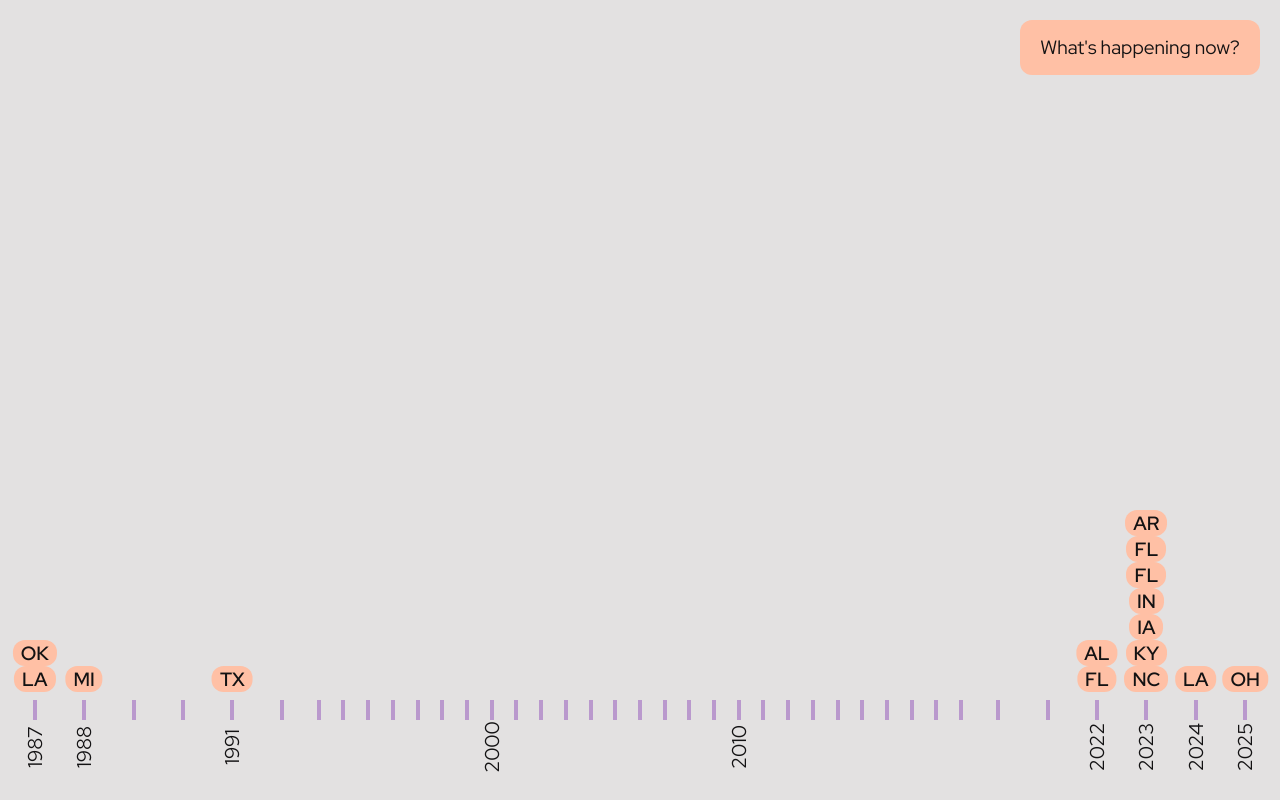
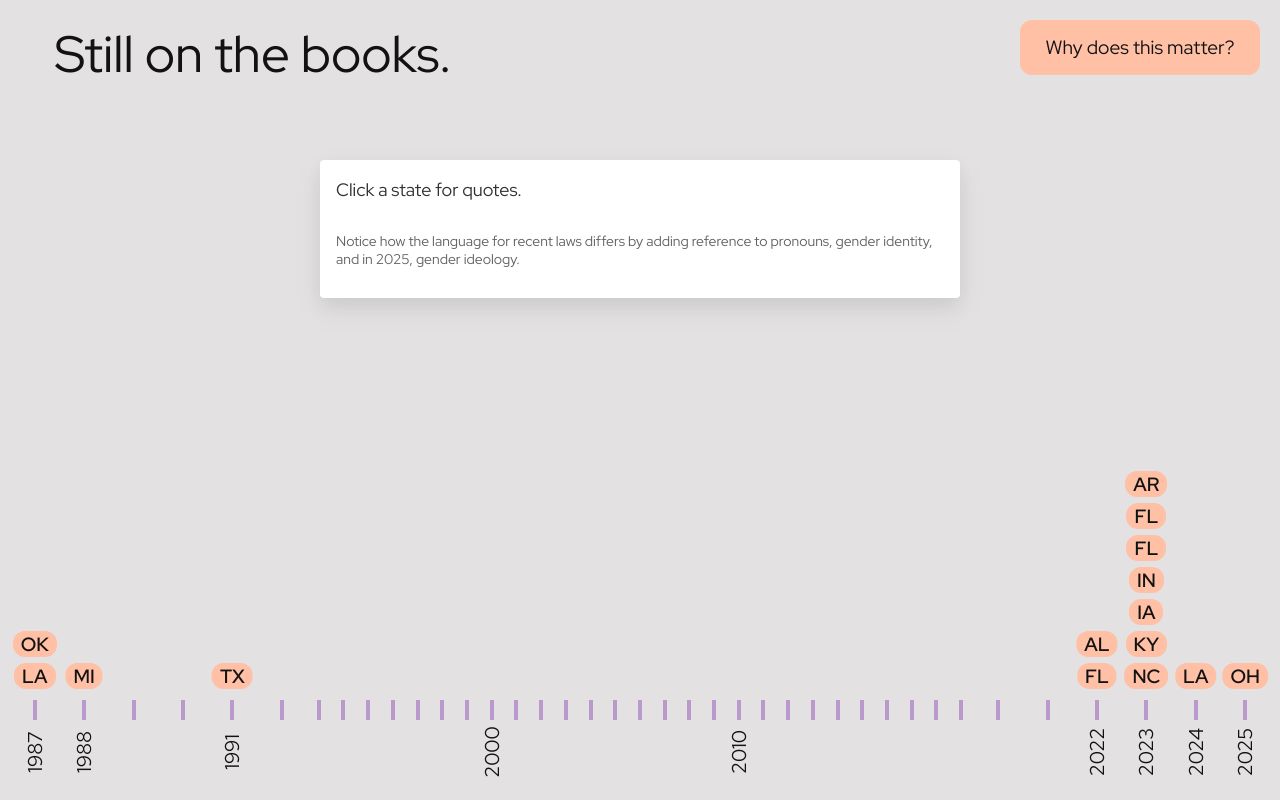
Before and after one commit to DaiaRose/msdv-thesis, a Vue app in the folder Project/vue-app/: page /#/CensorLaws in a window 1280 px wide. Built offline with nearby package versions, Linux system fonts and the light colour scheme.

Commit message:
laws timeline MVP

```diff
--- a/Project/vue-app/src/pages/CensorLaws.vue
+++ b/Project/vue-app/src/pages/CensorLaws.vue
@@ -1,9 +1,12 @@
 <!-- src/pages/CensorLaws.vue -->
 <template>
     <div class="censor-laws">
+      <header class="page-header">
+      <p class="currently-statement">Still on the books.</p>
+    </header>
     <!-- Navigation button timeline item -->
     <button class="next-button" @click="goToNextPage">
-      What's happening now?
+      Why does this matter?
     </button>
 
     <!-- Timeline Section -->
@@ -35,6 +38,7 @@
         v-model="dialogVisible"
         :title="dialogTitle"
         width="50%"
+        top="20vh"
         :close-on-click-modal="true"
         custom-class="law-quote-dialog"
         :show-close="false"
@@ -122,9 +126,9 @@ export default {
         2025: { showLabel: true, states: [{ abbr: "OH", tooltip: "Ohio details", title: "Ohio – Bill Name" }] }
       },
       // Dialog state
-      dialogVisible: false,
-      dialogContent: "",
-      dialogTitle: "Details"
+      dialogVisible: true,
+      dialogTitle: "Click a state for quotes.",
+      dialogContent: "Notice how the language for recent laws differs by adding reference to pronouns, gender identity, and in 2025, gender ideology.",
     };
   },
   computed: {
@@ -153,6 +157,10 @@ export default {
 };
 </script>
 <style scoped>
+.page-header {
+  padding: 1.5rem 1rem;
+}
+
 /* Layout */
 .censor-laws {
   position: relative;
@@ -203,7 +211,7 @@ export default {
 }
 .year {
   position: absolute;
-  bottom: -20px;
+  bottom: -25px;
   left: 50%;
   transform: translateX(-50%) rotate(-90deg);
   font-size: 20px;
@@ -223,8 +231,8 @@ export default {
 }
 .state-abbr {
   padding: 0 8px;
-  margin: 0.25rem 0;
   font-size: 1.2rem;
+  line-height: 2rem;
   font-weight: 600;
   color: var(--dark);
   background-color: var(--lightOrange);
--- a/Project/vue-app/src/pages/TimelinePage.vue
+++ b/Project/vue-app/src/pages/TimelinePage.vue
@@ -2,7 +2,7 @@
 <template>
   <div class="horizontal-timeline">
     <!-- Label cards on left, matching next-button style for structure but vertical text orientation -->
-    <div class="label-container" v-if="!hoveredCard">
+    <div class="label-container" :class="{ faded: hoveredCard }">
   <button
     class="vertical-button"
     :class="{ active: selectedTags.includes('top') }"
@@ -45,9 +45,10 @@
       :key="card.id"
       class="timeline-item"
       :class="{
-        faded: hoveredCard && hoveredCard !== card.id,
-        'inactive-tag': selectedTags.length > 0
-        && !card.tags.some(t => selectedTags.includes(t))}"
+        hovered:   hoveredCard === card.id,
+        faded:     hoveredCard && hoveredCard !== card.id,
+        'inactive-tag': selectedTags.length > 0 && !card.tags.some(t => selectedTags.includes(t))
+      }"
       :style="{ marginTop: cardMarginTop(card) + 'px' }"
     >
       <TimelineCards
@@ -170,7 +171,7 @@ window.removeEventListener('resize', this.onResize);
 
 <style scoped>
 .inactive-tag {
-opacity: 0.3;
+  opacity: 0.4;
   filter: grayscale(100%);
 }
 
@@ -210,6 +211,7 @@ display: flex;
   align-items: flex-start;
   margin-top: 50px;
   position: relative;
+  z-index: auto;
 }
 
 .label-container {
@@ -217,6 +219,13 @@ display: flex;
   flex-direction: column;
   gap: 20px;
   margin-right: 20px;
+  position: relative;
+  z-index: 1;
+}
+
+.label-container.faded {
+  opacity: 0;
+  pointer-events: none;   /* let your mouse go “through” it */
 }
 
 .scroll-container {
@@ -225,6 +234,8 @@ overflow-x: auto;
   -webkit-overflow-scrolling: touch;
   padding: 20px;
   gap: 20px;
+  position: relative;
+  z-index: auto;
 }
 
 .date-column {
@@ -235,8 +246,15 @@ width: 240px;
 }
 
 .timeline-item {
+  position: relative;
   width: 240px;
   transition: opacity .2s ease, filter 0.2s ease;
+  z-index: 0;
+}
+
+.timeline-item.hovered {
+  position: relative;
+  z-index: 2;   /* above the label-container which is at z-index:1 */
 }
 
 .button-item {
@@ -262,14 +280,7 @@ bottom: 0;
   background-size: contain;
   background-position: center;
   background-repeat: no-repeat;
-z-index: 0;
+  z-index: -1;
 }
 
-/* Ensure cards render above background */
-.scroll-container,
-.timeline-item,
-.button-item {
-position: relative;
-z-index: 1;
-}
 </style>
```
Lines whose indentation alone changed are shown as unchanged.
